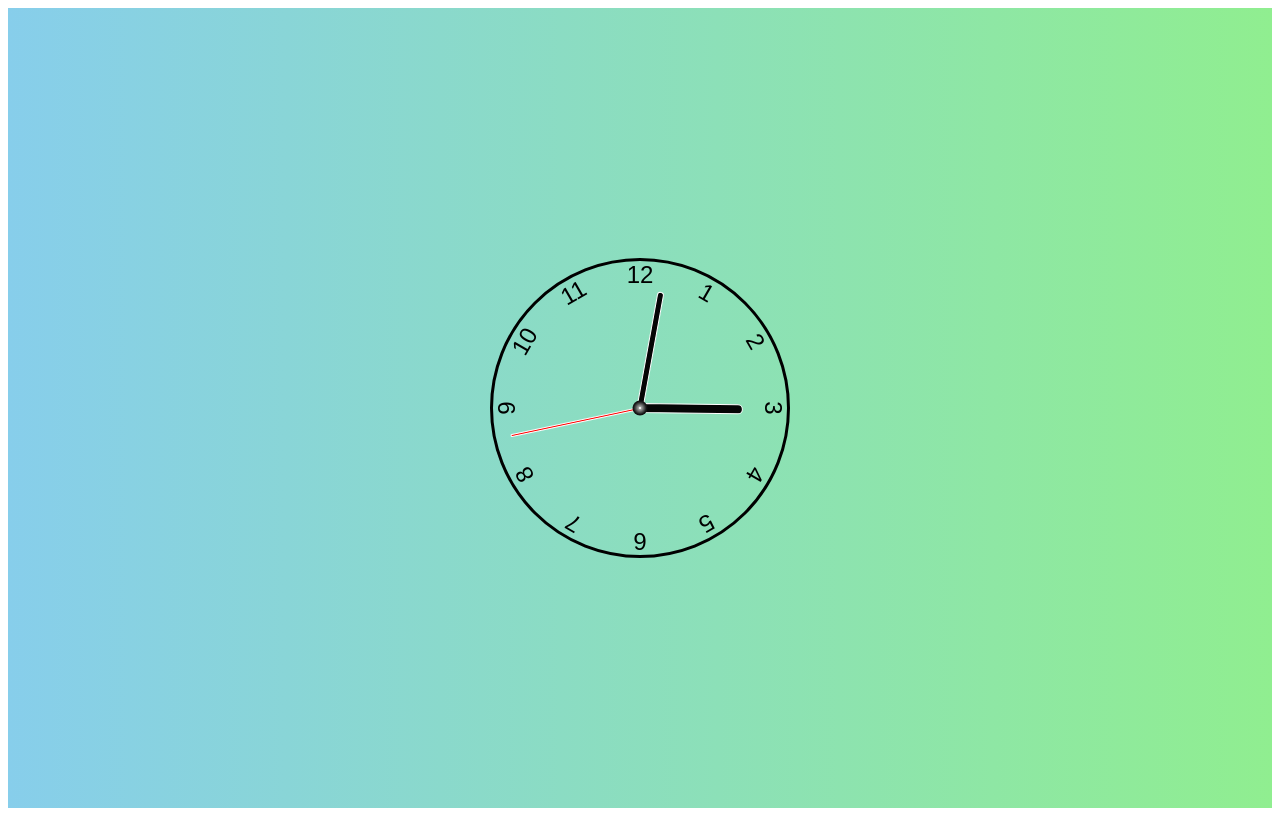
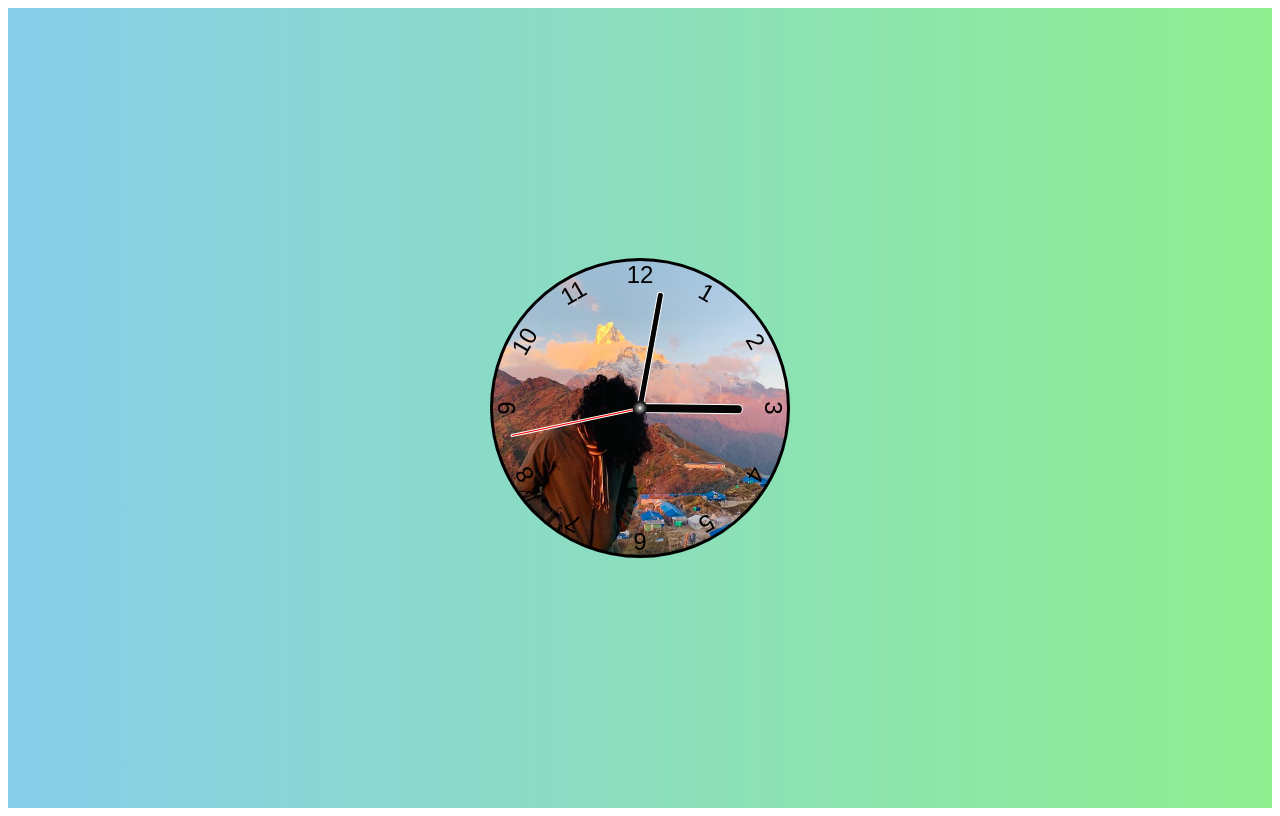
Before and after one commit to theskdhakal/Analogue_Clock, a plain HTML site: page index.html in a window 1280 px wide. Drawn offline with Linux system fonts and the light colour scheme.

Commit message:
edit on bg

```diff
--- a/style.css
+++ b/style.css
@@ -20,7 +20,7 @@
   border-radius: 50%;
   border: 3px solid black;
   position: relative;
-  background: url(asset/wall.jpg) center center;
+  background: url("./assets/wall.jpg") center center;
   background-size: cover;
 }
 .wrapper .clock .number {
```
Also changed, not shown: 1 other file.
